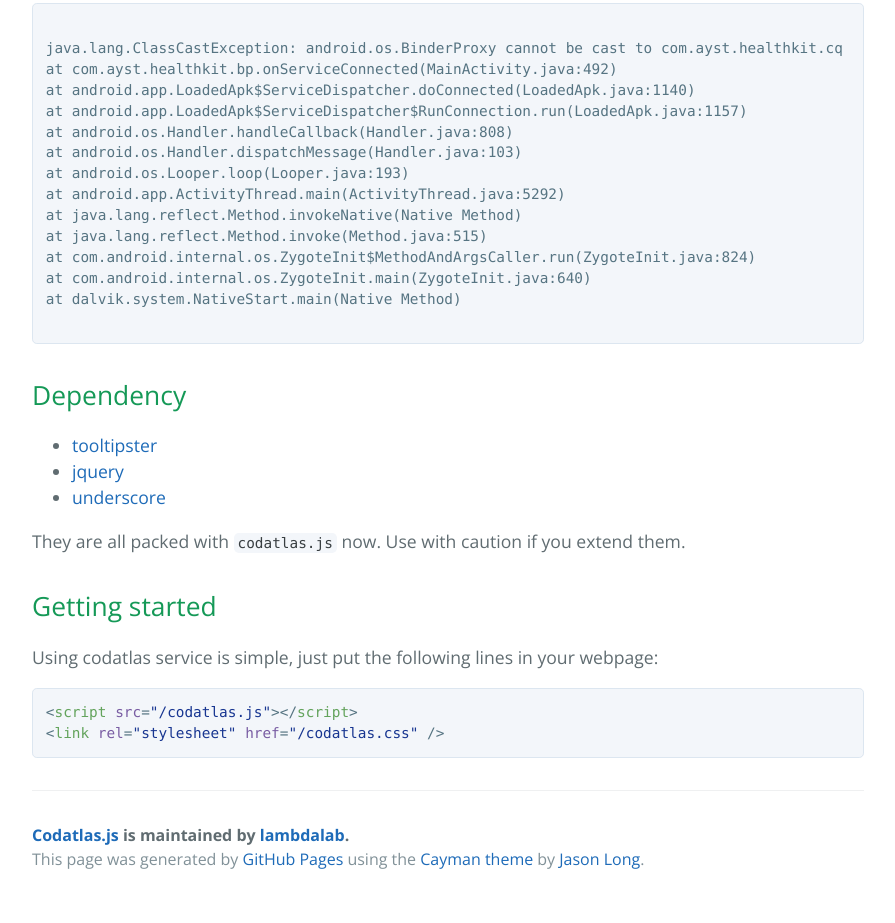
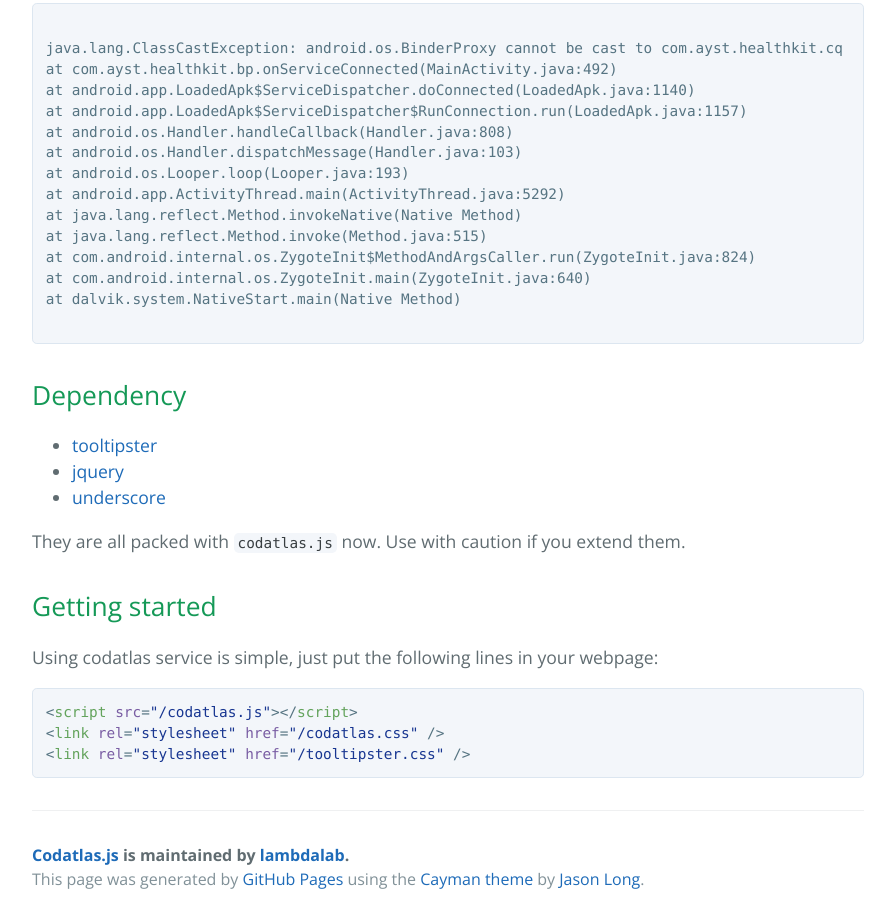
Before and after one commit to gitter-badger/codatlas.js, a plain HTML site: page index.html in a window 1280 px wide. Shown: the part 747-1670 px from the top of the page, without its empty margins (192-1087 px from the left). Drawn offline with nearby package versions, Linux system fonts and the light colour scheme.

Commit message:
Update index.html

```diff
--- a/index.html
+++ b/index.html
@@ -73,7 +73,8 @@
 <p>Using codatlas service is simple, just put the following lines in your webpage:</p>
 
 <div class="highlight highlight-html"><pre>&lt;<span class="pl-ent">script</span> <span class="pl-e">src</span>=<span class="pl-s"><span class="pl-pds">"</span>/codatlas.js<span class="pl-pds">"</span></span>&gt;&lt;/<span class="pl-ent">script</span>&gt;
-&lt;<span class="pl-ent">link</span> <span class="pl-e">rel</span>=<span class="pl-s"><span class="pl-pds">"</span>stylesheet<span class="pl-pds">"</span></span> <span class="pl-e">href</span>=<span class="pl-s"><span class="pl-pds">"</span>/codatlas.css<span class="pl-pds">"</span></span> /&gt;</pre></div>
+&lt;<span class="pl-ent">link</span> <span class="pl-e">rel</span>=<span class="pl-s"><span class="pl-pds">"</span>stylesheet<span class="pl-pds">"</span></span> <span class="pl-e">href</span>=<span class="pl-s"><span class="pl-pds">"</span>/codatlas.css<span class="pl-pds">"</span></span> /&gt;
+&lt;<span class="pl-ent">link</span> <span class="pl-e">rel</span>=<span class="pl-s"><span class="pl-pds">"</span>stylesheet<span class="pl-pds">"</span></span> <span class="pl-e">href</span>=<span class="pl-s"><span class="pl-pds">"</span>/tooltipster.css<span class="pl-pds">"</span></span> /&gt;</pre></div>
 
       <footer class="site-footer">
         <span class="site-footer-owner"><a href="https://github.com/lambdalab/codatlas.js">Codatlas.js</a> is maintained by <a href="https://github.com/lambdalab">lambdalab</a>.</span>
```
